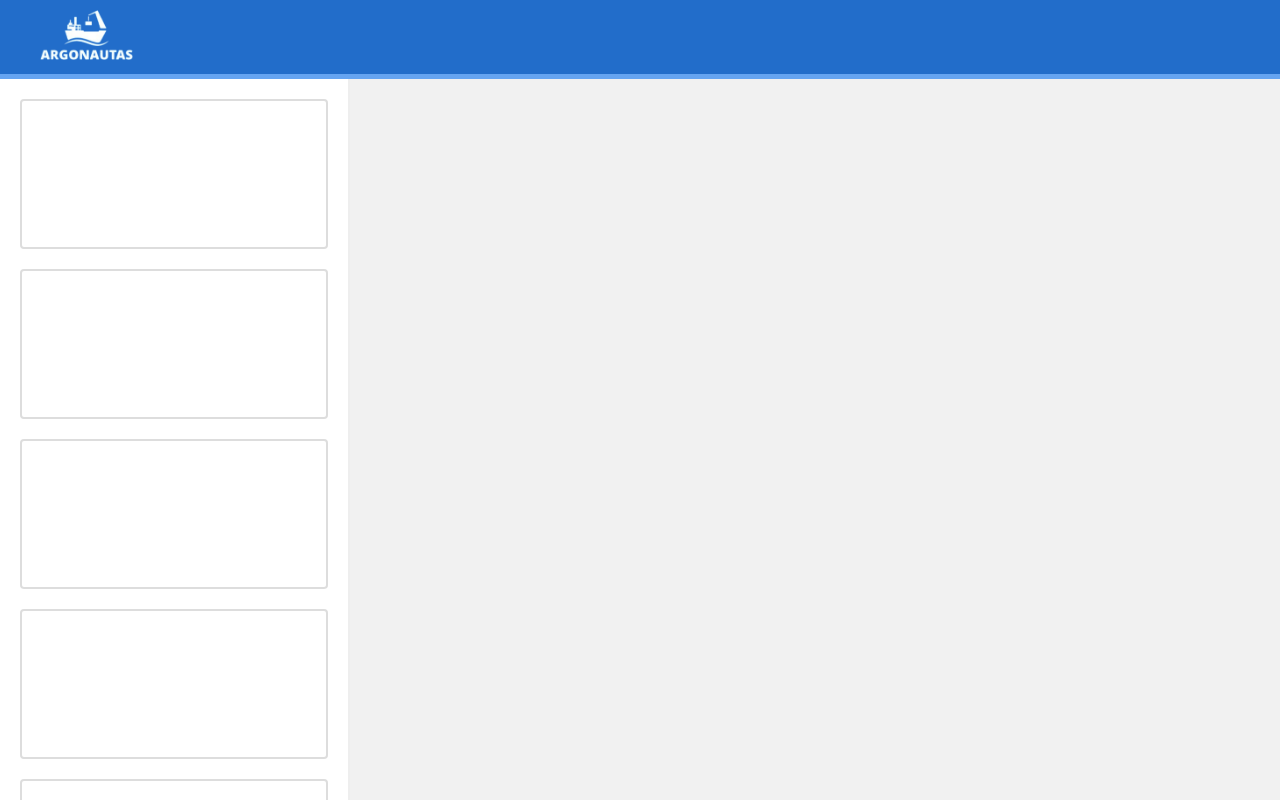
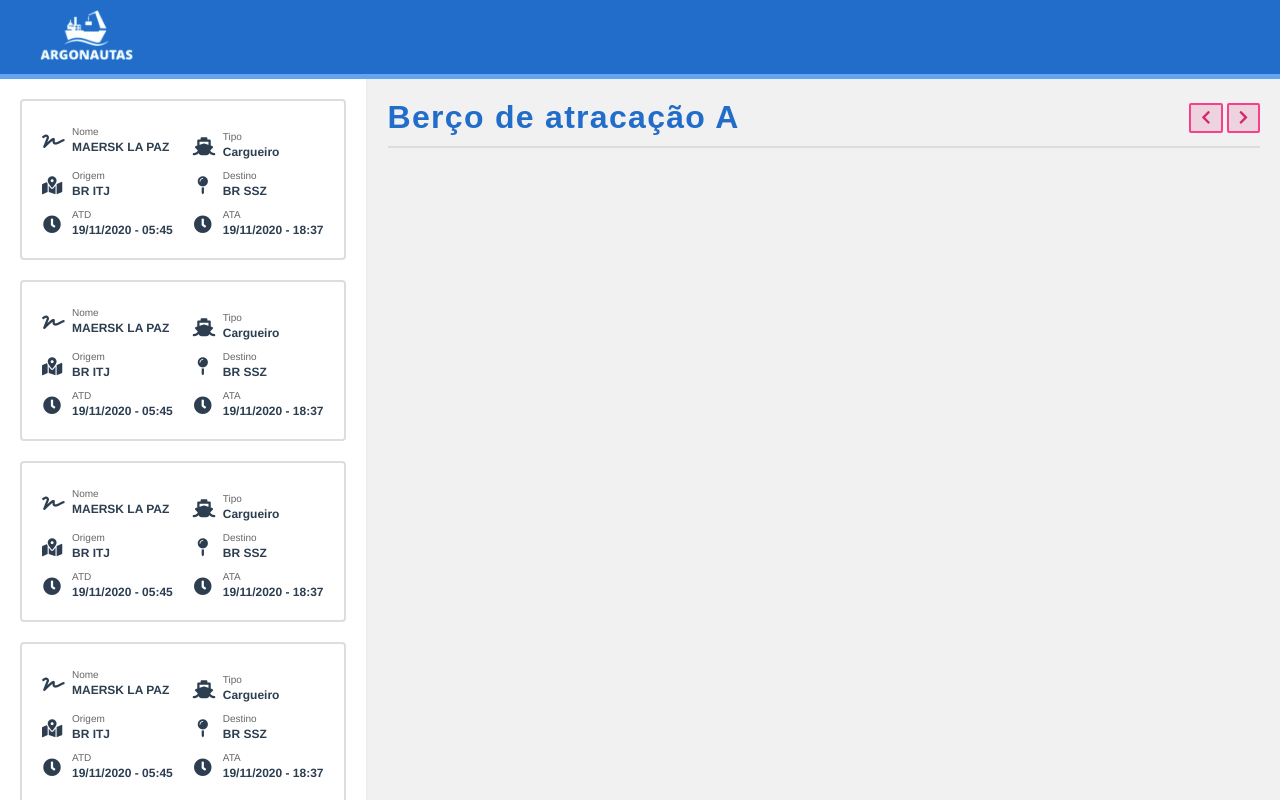
Before and after one commit to diglopes/argonautas, a Vue app in the folder packages/web/: page / in a window 1280 px wide. Built offline with nearby package versions, Linux system fonts and the light colour scheme.

Commit message:
add docking berths and ship cards

```diff
--- a/packages/web/public/index.html
+++ b/packages/web/public/index.html
@@ -1,15 +1,25 @@
 <!DOCTYPE html>
 <html lang="en">
   <head>
-    <meta charset="utf-8">
-    <meta http-equiv="X-UA-Compatible" content="IE=edge">
-    <meta name="viewport" content="width=device-width,initial-scale=1.0">
-    <link rel="icon" href="<%= BASE_URL %>favicon.ico">
+    <meta charset="utf-8" />
+    <meta http-equiv="X-UA-Compatible" content="IE=edge" />
+    <meta name="viewport" content="width=device-width,initial-scale=1.0" />
+    <link rel="icon" href="<%= BASE_URL %>favicon.ico" />
     <title><%= htmlWebpackPlugin.options.title %></title>
+    <link
+      rel="stylesheet"
+      href="https://pro.fontawesome.com/releases/v5.10.0/css/all.css"
+      integrity="sha384-AYmEC3Yw5cVb3ZcuHtOA93w35dYTsvhLPVnYs9eStHfGJvOvKxVfELGroGkvsg+p"
+      crossorigin="anonymous"
+    />
   </head>
   <body>
     <noscript>
-      <strong>We're sorry but <%= htmlWebpackPlugin.options.title %> doesn't work properly without JavaScript enabled. Please enable it to continue.</strong>
+      <strong
+        >We're sorry but <%= htmlWebpackPlugin.options.title %> doesn't work
+        properly without JavaScript enabled. Please enable it to
+        continue.</strong
+      >
     </noscript>
     <div id="app"></div>
     <!-- built files will be auto injected -->
--- a/packages/web/src/assets/css/main.css
+++ b/packages/web/src/assets/css/main.css
@@ -2,13 +2,23 @@
   --base-color: #f1f1f1;
   --primary-color: #226dca;
   --primary-color--light: #65a4f1;
+  --secondary-color: #d6276c;
+  --secondary-color--light: #f74089;
 }
+
+@import url("https://fonts.googleapis.com/css2?family=Abel&display=swap");
+
 * {
   box-sizing: border-box;
+  margin: 0;
+  padding: 0;
 }
 
-ul {
-  margin: 0;
+h1 {
+  color: var(--primary-color);
+  font-size: 32px;
+  font-family: "Abel", sans-serif;
+  letter-spacing: 1.3px;
 }
 
 li {
--- /dev/null
+++ b/packages/web/src/components/BaseButton.vue
@@ -0,0 +1,19 @@
+<template>
+    <button class="button">
+        <slot />
+    </button>
+</template>
+
+<style scoped>
+    .button {
+        border: 2px solid var(--secondary-color--light);
+        padding: 5px 10px;
+        cursor: pointer;
+        background-color: rgba(214, 39, 108, 0.15);
+        border-radius: 2px;
+    }
+
+    .button:hover {
+        background-color: rgba(214, 39, 108, 0.4);
+    }
+</style>
--- /dev/null
+++ b/packages/web/src/components/DockingBerths.vue
@@ -0,0 +1,49 @@
+<template>
+    <div class="docking-Berths">
+        <nav class="navigation">
+            <h1>Berço de atracação A</h1>
+            <div class="buttons">
+                <BaseButton>
+                    <i class="fas fa-chevron-left button-arrow"></i>
+                </BaseButton>
+                <BaseButton>
+                    <i class="fas fa-chevron-right button-arrow"></i>
+                </BaseButton>
+            </div>
+        </nav>
+    </div>
+</template>
+
+<script>
+import BaseButton from '@/components/BaseButton.vue'
+
+export default {
+    components: {
+        BaseButton
+    }
+}
+</script>
+
+<style scoped>
+    .docking-Berths {
+        flex-grow: 1;
+        padding: 20px;
+    }
+
+    .navigation {
+        display: flex;
+        align-items: center;
+        justify-content: space-between;
+        border-bottom: 2px solid #ddd;
+        padding-bottom: 10px;
+    }
+
+    .buttons button:first-child {
+        margin-right: 4px;
+    }
+
+    .button-arrow {
+        font-size: 15px;
+        color:  var(--secondary-color);
+    }
+</style>
--- a/packages/web/src/components/ShipCard.vue
+++ b/packages/web/src/components/ShipCard.vue
@@ -1,28 +1,104 @@
 <template>
   <li class="ship-card">
+
+    <div class="ship-info">
+      <i class="fas fa-signature ship-img"></i>
+      <div>
+        <span class="title">Nome</span>
+        <span class="value">MAERSK LA PAZ</span>
+      </div>
+    </div>
+
+    <div class="ship-info">
+      <i class="fas fa-ship ship-img"></i>
+      <div>
+        <span class="title">Tipo</span>
+        <span class="value">Cargueiro</span>
+      </div>
+    </div>
+
+    <div class="ship-info">
+      <i class="fas fa-map-marked-alt ship-img"></i>
+      <div>
+        <span class="title">Origem</span>
+        <span class="value">BR ITJ</span>
+      </div>
+    </div>
+
+    <div class="ship-info">
+      <i class="fas fa-map-pin ship-img"></i>
+      <div>
+        <span class="title">Destino</span>
+        <span class="value">BR SSZ</span>
+      </div>
+    </div>
+
+    <div class="ship-info">
+      <i class="fas fa-clock ship-img"></i>
+      <div>
+        <span class="title">ATD</span>
+        <span class="value">19/11/2020 - 05:45</span>
+      </div>
+    </div>
+
+    <div class="ship-info">
+      <i class="fas fa-clock ship-img"></i>
+      <div>
+        <span class="title">ATA</span>
+        <span class="value">19/11/2020 - 18:37</span>
+      </div>
+    </div>
 
   </li>
 </template>
 
 <style scoped>
 .ship-card {
-        width: 100%;
-        height: 150px;
   border-radius: 4px;
   border: 2px solid #ddd;
   transition: 0.3s all ease;
+  padding: 20px;
   cursor: grab;
+  display: grid;
+  grid-template-columns: 1fr 1fr;
+  grid-column-gap: 20px;
 }
 
 .ship-card:hover {
   border-color: var(--primary-color--light);
-        box-shadow:
-        0 2.8px 2.2px rgba(0, 0, 0, 0.034),
-        0 6.7px 5.3px rgba(0, 0, 0, 0.048),
-        0 12.5px 10px rgba(0, 0, 0, 0.06);
+  box-shadow: 0 2.8px 2.2px rgba(0, 0, 0, 0.034),
+    0 6.7px 5.3px rgba(0, 0, 0, 0.048), 0 12.5px 10px rgba(0, 0, 0, 0.06);
+  background-color: rgba(101, 164, 241, 0.1);
 }
 
 .ship-card + .ship-card {
   margin-top: 20px;
 }
+
+.ship-info {
+  display: flex;
+  align-items: center;
+}
+
+.ship-info + .ship-info {
+  margin-top: 10px;
+}
+
+.ship-img {
+  font-size: 18px;
+  width: 20px;
+  margin-right: 10px;
+  text-align: center;
+}
+
+.title {
+  font-size: 10px;
+  color: #666;
+  display: block;
+}
+
+.value {
+  font-weight: bold;
+  font-size: 12px;
+}
 </style>
--- a/packages/web/src/components/ShipsCardMenu.vue
+++ b/packages/web/src/components/ShipsCardMenu.vue
@@ -23,7 +23,7 @@ export default {
 <style scoped>
     .ships-selection {
         background-color: #fff;
-        max-width: 350px;
+        max-width: 420px;
         min-height: calc(100vh - 79px);
         max-height: calc(100vh - 79px);
         border-right: 2px solid #eee;
--- a/packages/web/src/views/Home.vue
+++ b/packages/web/src/views/Home.vue
@@ -1,7 +1,10 @@
 <template>
   <div class="home">
     <BaseHeader />
-    <ShipsCardMenu/>
+    <div class="wrapper">
+      <ShipsCardMenu/>
+      <DockingBerths />
+    </div>
   </div>
 </template>
 
@@ -9,13 +12,23 @@
 // @ is an alias to /src
 import BaseHeader from '@/components/BaseHeader.vue'
 import ShipsCardMenu from '@/components/ShipsCardMenu.vue'
+import DockingBerths from '@/components/DockingBerths.vue'
+
 
 
 export default {
   name: 'Home',
   components: {
     BaseHeader,
+    DockingBerths,
     ShipsCardMenu
   }
 }
 </script>
+
+
+<style>
+  .wrapper {
+    display: flex;
+  }
+</style>
```
Lines whose indentation alone changed are shown as unchanged.
